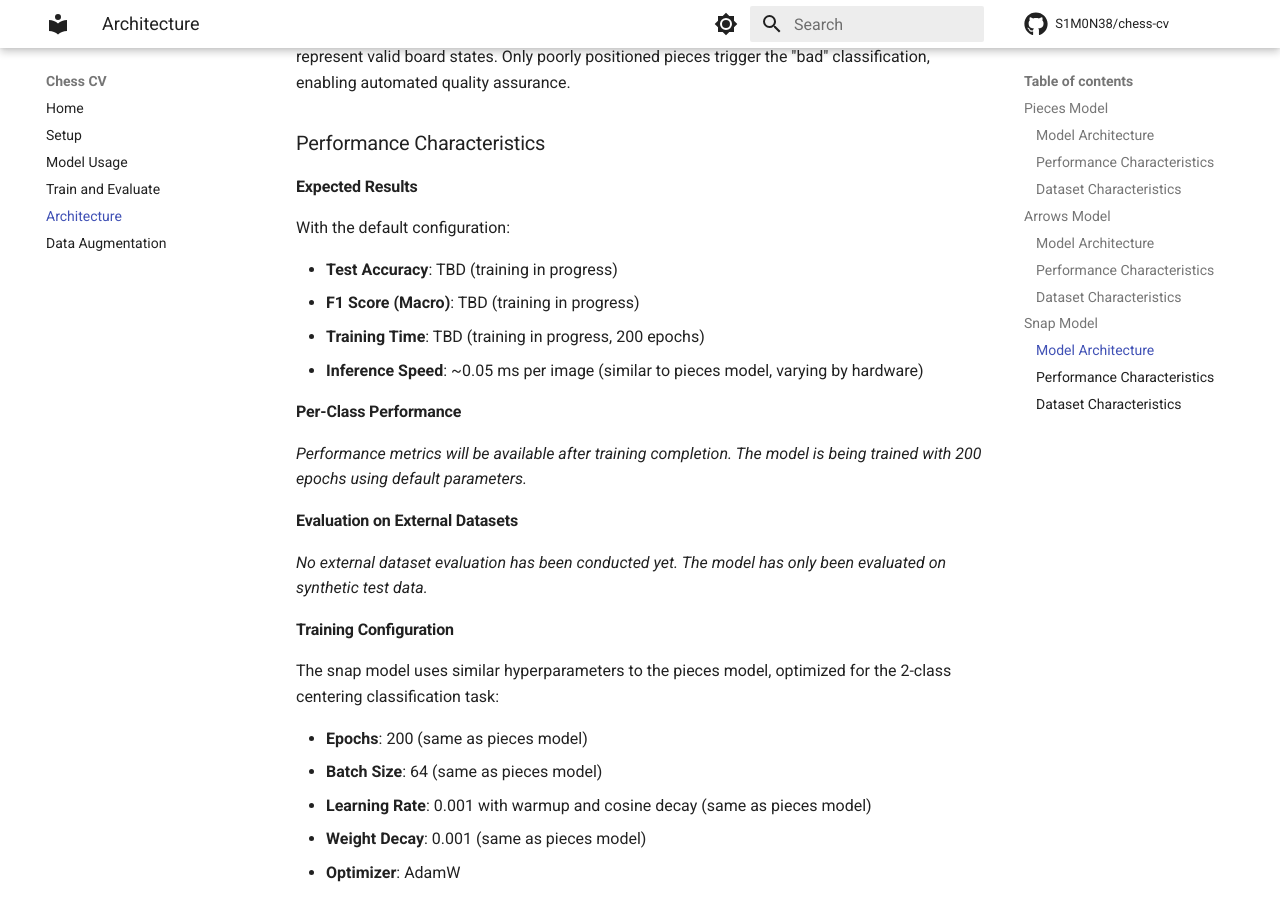
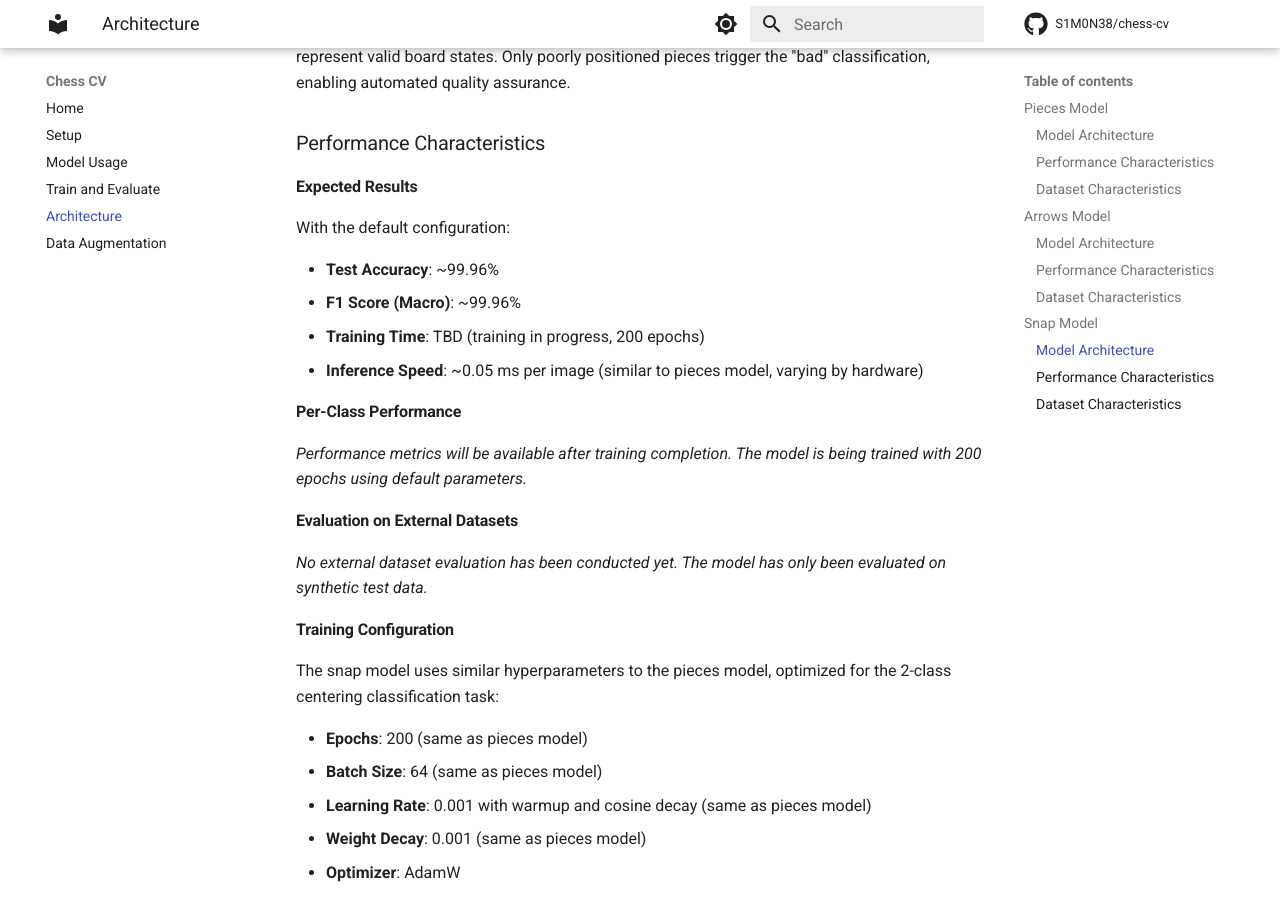
Before and after one commit to S1M0N38/chess-cv, an MkDocs documentation site: the page built from docs/architecture.md, in a window 1280 px wide and 900 px high, scrolled down 10795 px. Built offline with MkDocs 1.6.1 and Material for MkDocs 9.7.7, drawn with Linux system fonts in a browser that asks for light colours; comment, search, counter and statistics services are not loaded.

Commit message:
docs: update snap scores (good-wood-12)

```diff
--- a/docs/architecture.md
+++ b/docs/architecture.md
@@ -402,8 +402,8 @@ The model classifies chess squares into 2 categories representing piece centerin
 
 With the default configuration:
 
-- **Test Accuracy**: TBD (training in progress)
-- **F1 Score (Macro)**: TBD (training in progress)
+- **Test Accuracy**: ~99.96%
+- **F1 Score (Macro)**: ~99.96%
 - **Training Time**: TBD (training in progress, 200 epochs)
 - **Inference Speed**: ~0.05 ms per image (similar to pieces model, varying by hardware)
 
```
Also changed, not shown: README.md (+1 -1 lines).
